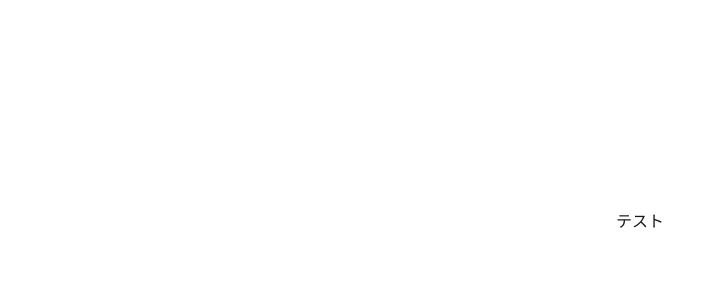
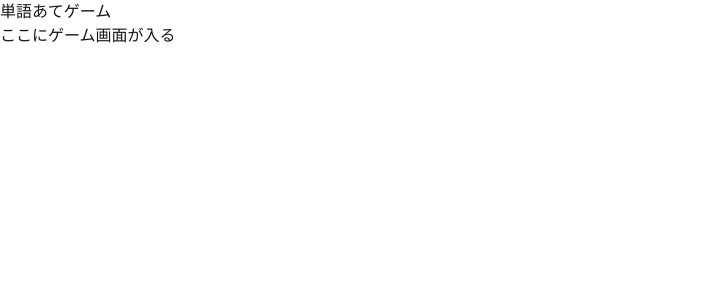
Before and after one commit to bpm154o/warctest, a Next.js app: page / in a window 1280 px wide. Shown: the top 300 px of the page, without its empty margins (0-725 px from the left). Built offline with nearby package versions, Linux system fonts and the light colour scheme.

Commit message:
[add] 枠作成

```diff
--- a/src/app/page.tsx
+++ b/src/app/page.tsx
@@ -1,11 +1,11 @@
 /* eslint-disable react/display-name */
+"use client";
 
-import styles from "./style.module.scss";
-
-export default function Home() {
+export default function HOME() {
   return (
-    <div className={styles.container}>
-      <div className={styles.wrapper}>テスト</div>
+    <div>
+      <h1>単語あてゲーム</h1>
+      <p>ここにゲーム画面が入る</p>
     </div>
   );
 }
```
